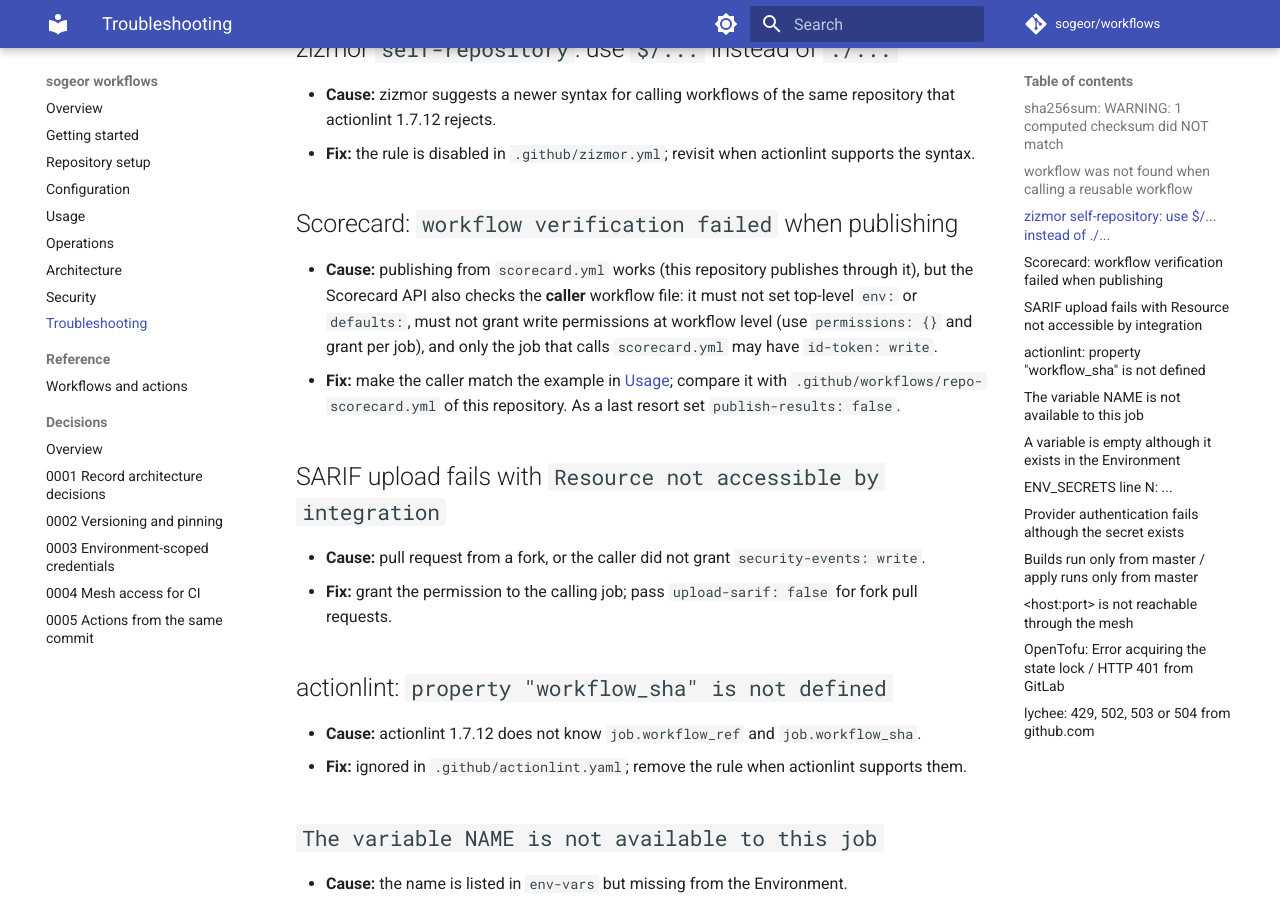
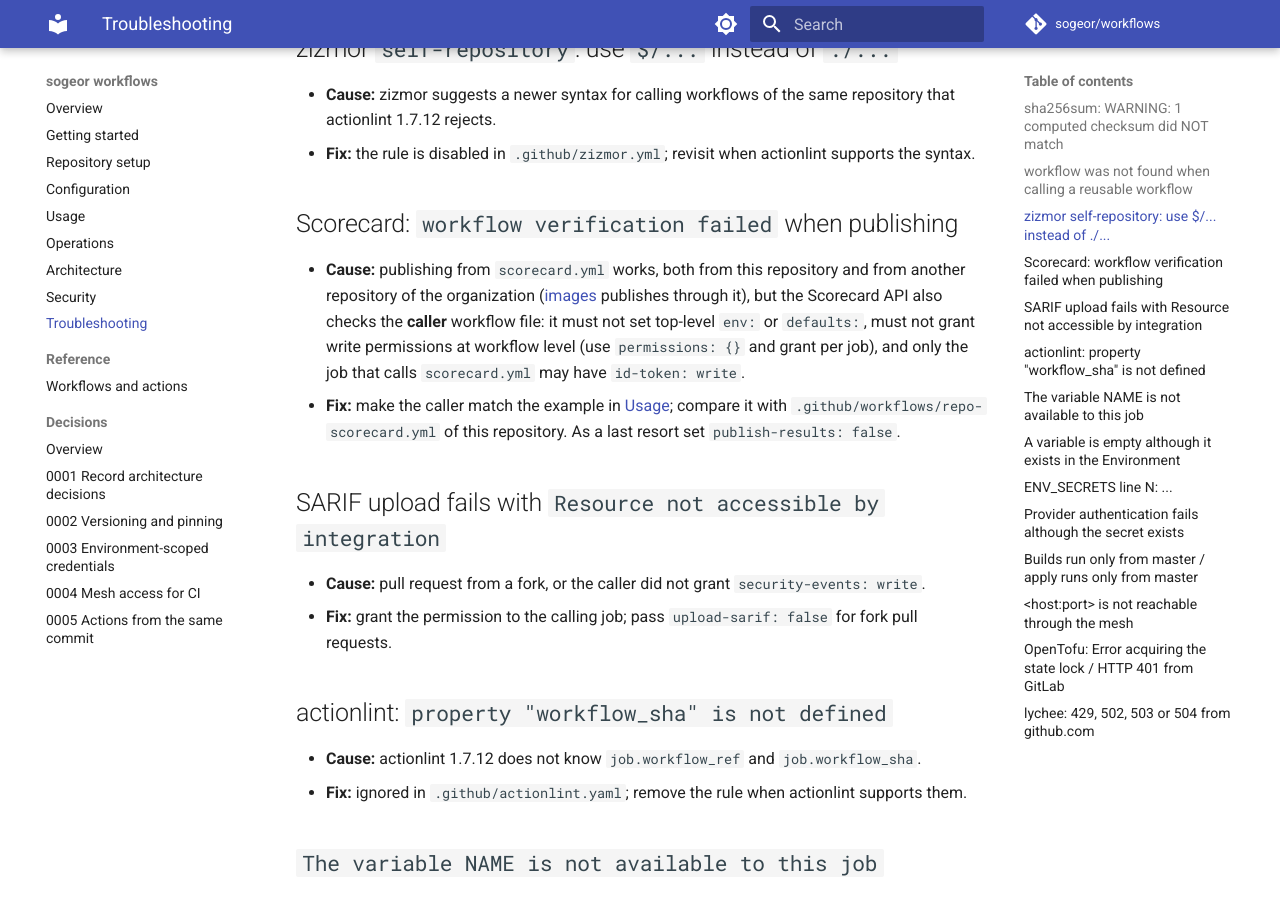
Before and after one commit to sogeor/workflows, an MkDocs documentation site: the page built from docs/troubleshooting.md, in a window 1280 px wide and 900 px high, scrolled down 510 px. Built offline with MkDocs 1.6.1 and Material for MkDocs 9.7.7, drawn with Linux system fonts in a browser that asks for light colours; comment, search, counter and statistics services are not loaded.

Commit message:
docs: note Scorecard publishing verified from another repository (#11)

```diff
--- a/docs/troubleshooting.md
+++ b/docs/troubleshooting.md
@@ -18,7 +18,8 @@
 
 ## Scorecard: `workflow verification failed` when publishing
 
-- **Cause:** publishing from `scorecard.yml` works (this repository publishes through it), but the Scorecard API
+- **Cause:** publishing from `scorecard.yml` works, both from this repository and from another repository of the
+  organization ([images](https://github.com/sogeor/images) publishes through it), but the Scorecard API
   also checks the **caller** workflow file: it must not set top-level `env:` or `defaults:`, must not grant write
   permissions at workflow level (use `permissions: {}` and grant per job), and only the job that calls
   `scorecard.yml` may have `id-token: write`.
```
Also changed, not shown: CHANGELOG.md (+3 -2 lines).
